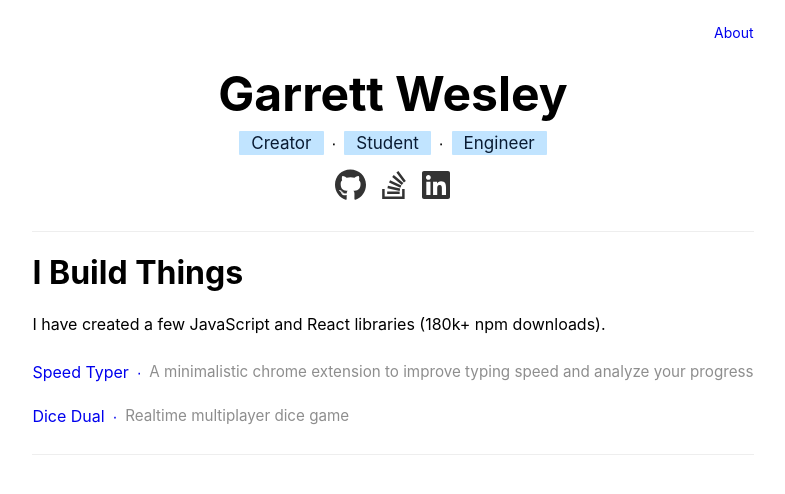
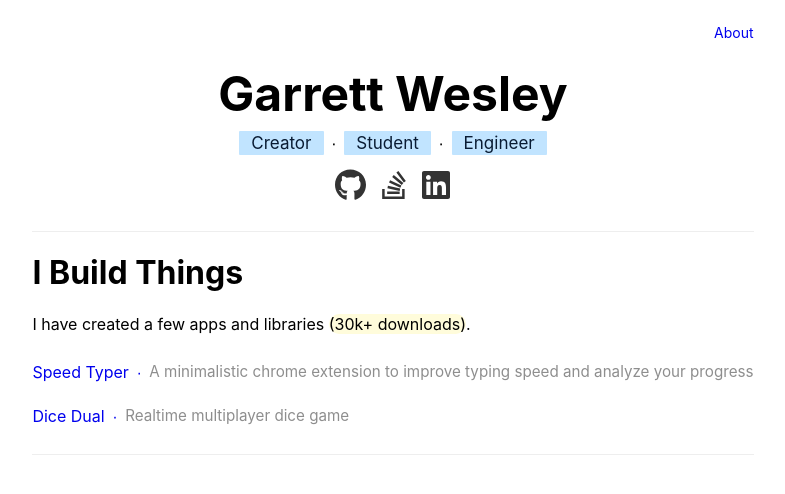
Before and after one commit to garrettwesley/portfolio, a React (Create React App) app: page / in a window 1280 px wide. Shown: the top 494 px of the page, without its empty margins (247-1032 px from the left). Built offline with nearby package versions, Linux system fonts and the light colour scheme.

Commit message:
Fix custom domain issue and margins

```diff
--- a/package.json
+++ b/package.json
@@ -14,7 +14,8 @@
     "start": "react-scripts start",
     "build": "react-scripts build",
     "predeploy": "npm run build",
-    "deploy": "gh-pages -d build"
+    "deploy": "gh-pages -d build",
+    "add-domain": "echo \"gwesley.me\" > build/CNAME"
   },
   "eslintConfig": {
     "extends": "react-app"
--- a/src/App.js
+++ b/src/App.js
@@ -51,7 +51,7 @@ class App extends Component {
                 <h1 className="">
                     I Build Things
                 </h1>
-                <p className="">I have created a few JavaScript and React libraries <span className="">(180k+ npm downloads)</span>.</p>
+                <p className="">I have created a few apps and libraries <span className="highlight">(30k+ downloads)</span>.</p>
                 <div className="link-container">
                     <div className="link-item">
                         <a
--- a/src/App.scss
+++ b/src/App.scss
@@ -7,6 +7,7 @@ body {
 }
 .App {
     max-width: 960px;
+    margin: 0 2em;
 }
 .separator {
     border-bottom: 1px solid #eee;
@@ -51,7 +52,6 @@ body {
     line-height: normal;
     padding: .5rem 0;
 
-
     .title-item {
         background-color: $secondary-color;
         border-radius: 1px;
@@ -81,13 +81,13 @@ body {
         transform: perspective(1px) translateZ(0);
         box-shadow: 0 0 1px transparent;
 
-
         .svg-inline--fa {
             height:1em;
         }
     }
 }
 
+.Links {
     .link-container {
         display: flex;
         flex-direction: column;
@@ -117,3 +117,8 @@ body {
             }
         }
     }
+    .highlight {
+        border-radius: 10px;
+        background-color: #fffcdb;
+    }
+}
```
Lines whose indentation alone changed are shown as unchanged.
